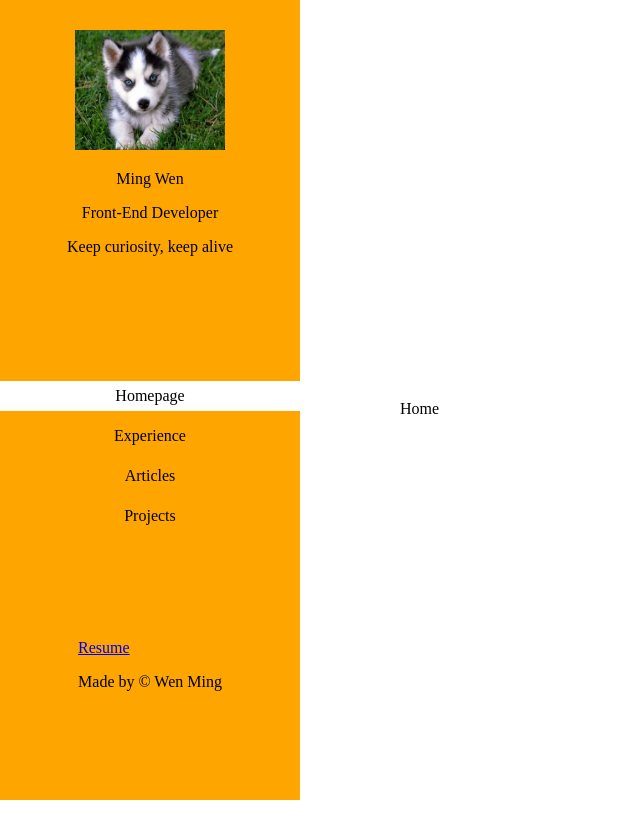
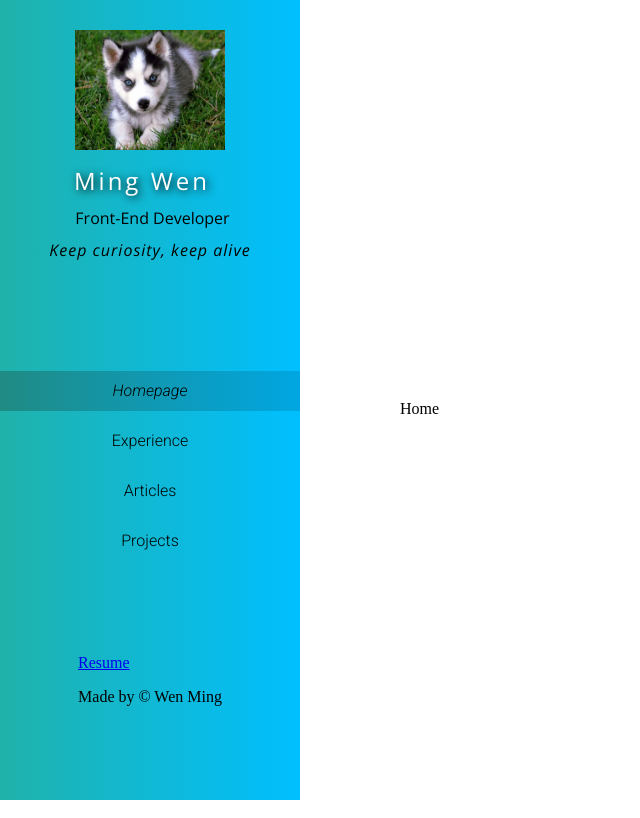
Before and after one commit to Earthsplitter/React-Blog-App, a React app: page / in a window 1280 px wide. Shown: the whole page, without its empty margins (0-640 px from the left). Built offline with nearby package versions, Linux system fonts and the light colour scheme.

Commit message:
feat: style navigation, name and image in sidebar

```diff
--- a/components/SideBar.js
+++ /dev/null
@@ -1,79 +0,0 @@
-/**
- * Created by wenming on 26/01/2017.
- */
-import React from 'react'
-import { Link } from 'react-router'
-let Information = require('./../data/personalInfo.json');
-
-class SideBar extends React.Component {
-
-    render() {
-        return (
-            <div>
-                <aside style={{ position: 'fixed', backgroundColor: 'orange', display: 'flex', justifyContent: 'center',
-                    alignItems: 'flex-start', flexWrap: 'wrap', height: innerHeight, width: '300px', top: '0' }}>
-                    <PersonalInformation/>
-                    <SideNav/>
-                    <About/>
-                </aside>
-                <main>
-                    {this.props.children}
-                </main>
-            </div>
-        )
-    }
-}
-
-class PersonalInformation extends React.Component {
-
-    render() {
-        return (
-            <section style={{ width: '300px', textAlign: 'center', marginTop: '30px'}}>
-                <img src={"../assets/image/"+Information.favicon} alt="Wen Ming's favicon"
-                style={{ width: '150px', height: '120px'}}/>
-                <p>{Information.firstName} {Information.lastName}</p>
-                <p>{Information.title}</p>
-                <p>{Information.motto}</p>
-                {/*<ContactBar buttons={Information.contactMethod}/>*/}
-            </section>
-        )
-    }
-}
-
-class SideNav extends React.Component {
-
-    render() {
-        return (
-            <nav>
-                <ul style={{ width: '300px', textAlign: 'center', listStyle: 'none', paddingLeft: '0'}}>
-                    <li className="nav-button-list"><NavLink to="/" onlyActiveOnIndex={true}>Homepage</NavLink></li>
-                    <li className="nav-button-list"><NavLink to="/experience">Experience</NavLink></li>
-                    <li className="nav-button-list"><NavLink to="/articles">Articles</NavLink></li>
-                    <li className="nav-button-list"><NavLink to="/projects">Projects</NavLink></li>
-                </ul>
-            </nav>
-        )
-    }
-}
-
-class NavLink extends React.Component {
-
-    render() {
-        return (
-            <Link {...this.props} className="nav-button" activeClassName="active-nav-button"/>
-        )
-    }
-}
-
-class About extends React.Component {
-
-    render() {
-        return (
-            <section>
-                <Link to="/resume">Resume</Link>
-                <p>Made by © Wen Ming</p>
-            </section>
-        )
-    }
-}
-export default SideBar
--- /dev/null
+++ b/components/SideBar/SideBar.js
@@ -0,0 +1,56 @@
+/**
+ * Created by wenming on 26/01/2017.
+ */
+import React from 'react'
+import { Link } from 'react-router'
+
+import SideNav from './SideNav'
+let Information = require('./../../data/personalInfo.json');
+
+
+class SideBar extends React.Component {
+
+    render() {
+        return (
+            <div>
+                <aside className="sideBar" style={{height: innerHeight, width: '300px', top: '0' }}>
+                    <PersonalInformation/>
+                    <SideNav/>
+                    <About/>
+                </aside>
+                <main>
+                    {this.props.children}
+                </main>
+            </div>
+        )
+    }
+}
+
+class PersonalInformation extends React.Component {
+
+    render() {
+        return (
+            <section style={{ width: '300px', textAlign: 'center', marginTop: '30px'}}>
+                <img src={"../assets/image/"+Information.favicon} alt="Wen Ming's favicon"
+                style={{ width: '150px', height: '120px'}}/>
+                <p className="name">{Information.firstName} {Information.lastName}</p>
+                <p className="title">{Information.title}</p>
+                <p className="motto">{Information.motto}</p>
+                {/*<ContactBar buttons={Information.contactMethod}/>*/}
+            </section>
+        )
+    }
+}
+
+class About extends React.Component {
+
+    render() {
+        return (
+            <section>
+                <Link to="/resume">Resume</Link>
+                <p>Made by © Wen Ming</p>
+            </section>
+        )
+    }
+}
+export default SideBar
--- /dev/null
+++ b/components/SideBar/SideNav.js
@@ -0,0 +1,32 @@
+/**
+ * Created by wenming on 26/01/2017.
+ */
+import React from 'react'
+import { Link } from 'react-router'
+
+class SideNav extends React.Component {
+
+    render() {
+        return (
+            <nav>
+                <ul style={{ width: '300px', textAlign: 'center', listStyle: 'none', paddingLeft: '0'}}>
+                    <li className="nav-button-list"><NavLink to="/" onlyActiveOnIndex={true}>Homepage</NavLink></li>
+                    <li className="nav-button-list"><NavLink to="/experience">Experience</NavLink></li>
+                    <li className="nav-button-list"><NavLink to="/articles">Articles</NavLink></li>
+                    <li className="nav-button-list"><NavLink to="/projects">Projects</NavLink></li>
+                </ul>
+            </nav>
+        )
+    }
+}
+
+class NavLink extends React.Component {
+
+    render() {
+        return (
+            <Link {...this.props} className="nav-button" activeClassName="active-nav-button"/>
+        )
+    }
+}
+
+export default SideNav
--- a/css/styles.css
+++ b/css/styles.css
@@ -7,6 +7,40 @@ body {
     overflow: hidden;
 }
 
+.sideBar {
+    background: green;
+    background: linear-gradient(to right, lightseagreen , deepskyblue);
+
+    position: fixed;
+
+    display: flex;
+    justify-content: center;
+    align-items: flex-start;
+    flex-wrap: wrap;
+}
+
+.name {
+    padding-right: 16px;
+    font-family: 'Open Sans', sans-serif;
+    color: white;
+    letter-spacing: 3px;
+    font-size: 24px;
+    text-shadow: 2px 2px 8px black;
+    margin: 10px 0;
+}
+.title {
+    font-family: 'Open Sans', sans-serif;
+    padding-left: 5px;
+    font-weight: 300;
+    margin:0 ;
+}
+.motto {
+    font-family: 'Open Sans', sans-serif;
+    font-style: italic;
+    letter-spacing: 1px;
+    margin-top: 10px;
+
+}
 .nav-button-list {
     width: 300px;
     margin: 10px 0;
@@ -18,13 +52,17 @@ body {
     justify-content: center;
     align-items: center;
 
+    font-family: 'Roboto', sans-serif;
+    font-weight: 300;
     text-decoration: none;
     width: 300px;
-    height: 30px;
+    height: 40px;
     color: black;
 }
 .active-nav-button {
-    background-color: white;
+    font-style: italic;
+    background: linear-gradient(to right, #208b83, #00a6e2); /* Standard syntax */
+
 }
 .nav-button:visited {
     color: black;
--- a/index.html
+++ b/index.html
@@ -4,8 +4,8 @@
     <meta charset="UTF-8">
     <title>Blog</title>
     <link href="css/styles.css" rel="stylesheet"/>
-</head>
-<body>
+    <link href="https://fonts.googleapis.com/css?family=Roboto:300,300i" rel="stylesheet"></head>
+<link href="https://fonts.googleapis.com/css?family=Open+Sans:300i,400" rel="stylesheet"><body>
 <div id="app">
 
 </div>
--- a/index.js
+++ b/index.js
@@ -5,7 +5,7 @@ import React from 'react'
 import { render } from 'react-dom'
 import { Router, Route, browserHistory, IndexRoute } from 'react-router'
 
-import SideBar from "./components/SideBar"
+import SideBar from "./components/SideBar/SideBar"
 import Home from './components/Home'
 import Articles from './components/Articles'
 import Projects from './components/Projects'
```
